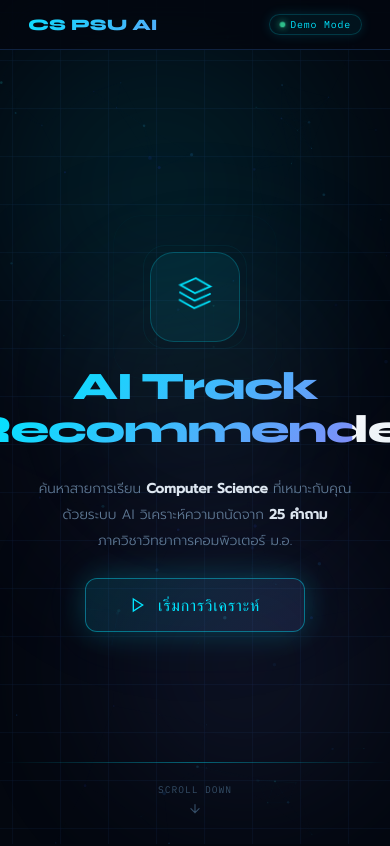
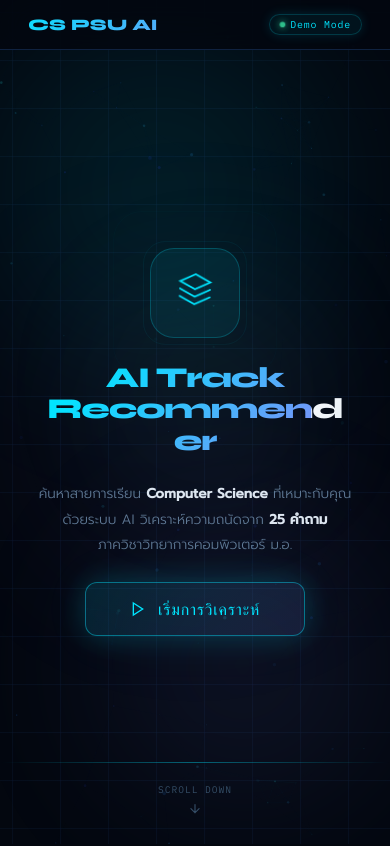
Before and after one commit to Film106/CS-PSU-AI, a plain HTML site: page index.html in a window 390 px wide. Shown: the top 846 px of the page. Drawn offline with Linux system fonts and the light colour scheme.

Commit message:
feat: Adjust hero title font size and add styling for letter spacing, width, padding, and word breaking.

```diff
--- a/style.css
+++ b/style.css
@@ -629,7 +629,12 @@ body::before {
   }
 
   .hero-title {
-    font-size: clamp(1.8rem, 10vw, 2.5rem);
+    font-size: clamp(1.2rem, 8.5vw, 1.8rem);
+    letter-spacing: -0.04em;
+    width: 100%;
+    padding: 0 15px;
+    word-break: break-word;
+    overflow-wrap: break-word;
   }
 }
 
```
